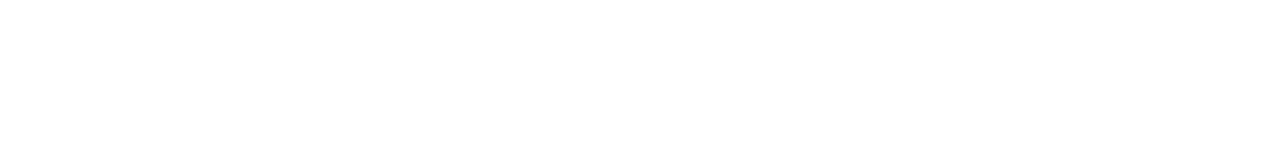
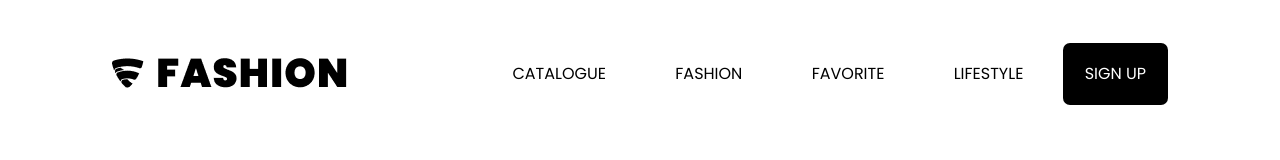
Before and after one commit to FranciscoJose28/Shopping-landpage, a plain HTML site: page index.html in a window 1280 px wide. Drawn offline with Linux system fonts and the light colour scheme.

Commit message:
header feito

```diff
--- a/css/index.css
+++ b/css/index.css
@@ -3,3 +3,37 @@
 *{
     font-family: "Poppins", sans-serif;
 }
+
+header{
+    display: flex;
+    justify-content: space-between;
+    padding: 35px 104px;
+
+    & a{
+        text-transform: uppercase;
+        text-decoration: none;
+        color: black;
+        margin-left: 65px;
+        /* font-size: 22px; */
+        transition-duration: 150ms;
+
+        &:hover{
+            color: #E6C744;
+        }
+
+        &.btn{
+            background-color: black;
+            color: white;
+            line-height: 62px;
+            display: inline-block;
+            padding: 0 22px;
+            border-radius: 7px;
+            margin-left: 35px;
+
+            &:hover{
+                background-color: #E6C744;
+                color: black;
+            }
+        }
+    }
+}
--- a/index.html
+++ b/index.html
@@ -10,7 +10,16 @@
 
 <body>
     <header>
-
+        <div>
+            <img src="images/logo.png" alt="">
+        </div>
+        <nav>
+            <a href="">Catalogue</a>
+            <a href="">fashion</a>
+            <a href="">favorite</a>
+            <a href="">lifestyle</a>
+            <a href="" class="btn">sign up</a>
+        </nav>
     </header>
     <main>
 
```
